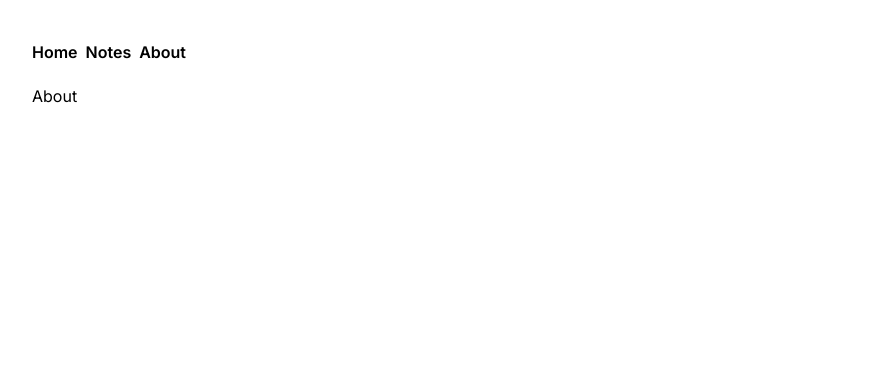
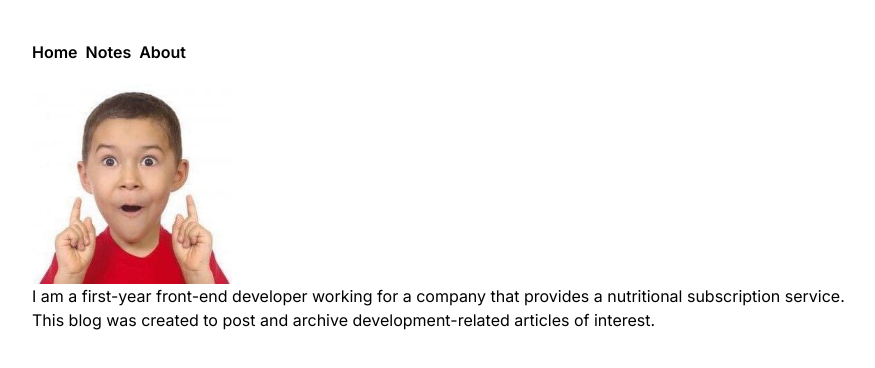
Before and after one commit to wjdgotn77/new-log, a Next.js app: page /about in a window 1280 px wide. Shown: the top 368 px of the page, without its empty margins (0-875 px from the left). Built offline with nearby package versions, Linux system fonts and the light colour scheme.

Commit message:
add : about page

```diff
--- a/app/about/page.tsx
+++ b/app/about/page.tsx
@@ -1,3 +1,12 @@
+import Image from "next/image";
+
 export default function AboutPage() {
-  return <>About</>;
+  return (
+    <>
+      <Image src="/about.jpeg" width="200" height="200" alt="avatar" />
+      <div className="whitespace-pre-wrap">
+        {`I am a first-year front-end developer working for a company that provides a nutritional subscription service.\nThis blog was created to post and archive development-related articles of interest.`}
+      </div>
+    </>
+  );
 }
```
Also changed, not shown: public/about.jpeg (added).
